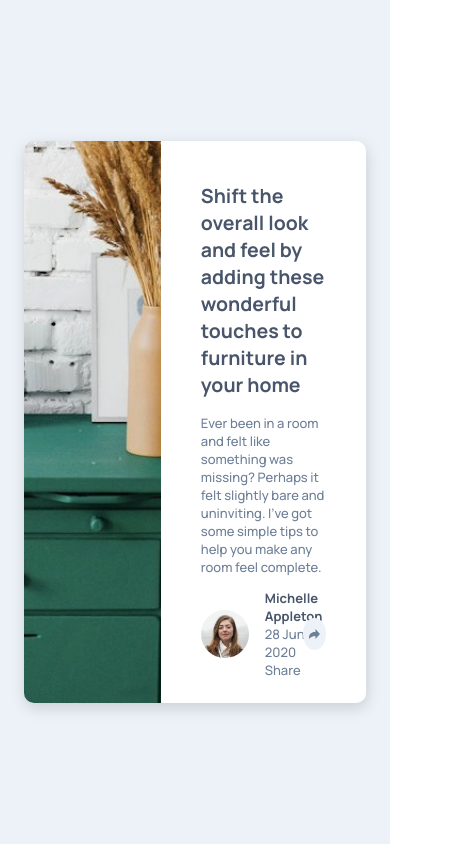
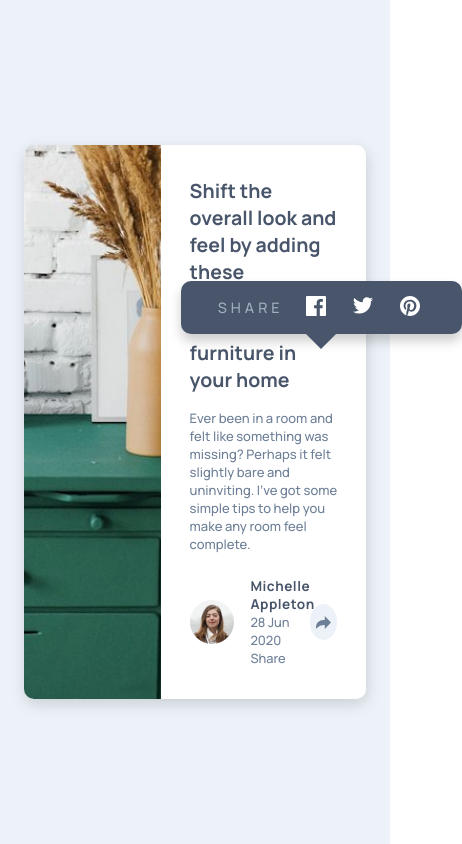
Before and after one commit to mehmet-emin-git/article-preview-component, a plain HTML site: page index.html in a window 390 px wide. Both pictures are taken after a click on the button 314 px from the left and 633 px from the top of the page. Shown: the whole page, 462 px wide, since content can reach past the window. Drawn offline with Linux system fonts and the light colour scheme.

Commit message:
styling the popup and adding the javascript funcrionaliy

```diff
--- a/index.html
+++ b/index.html
@@ -12,20 +12,22 @@
     />
     <title>Article preview component</title>
     <link rel="stylesheet" href="styles.css" />
+    <script src="script.js" defer></script>
   </head>
   <body>
     <div class="container">
+      <div class="wrapper">
         <div class="component flex">
           <div class="image"></div>
           <div class="content">
             <h2>
-            Shift the overall look and feel by adding these wonderful touches to
-            furniture in your home
+              Shift the overall look and feel by adding these wonderful touches
+              to furniture in your home
             </h2>
             <p>
-            Ever been in a room and felt like something was missing? Perhaps it
-            felt slightly bare and uninviting. I’ve got some simple tips to help
-            you make any room feel complete.
+              Ever been in a room and felt like something was missing? Perhaps
+              it felt slightly bare and uninviting. I’ve got some simple tips to
+              help you make any room feel complete.
             </p>
             <div class="user flex">
               <div class="info flex">
@@ -35,7 +37,7 @@
                   class="avatar"
                 />
                 <div class="name">
-                <h4>Michelle Appleton</h4>
+                  <h3>Michelle Appleton</h3>
                   <p>28 Jun 2020 Share</p>
                 </div>
               </div>
@@ -44,15 +46,28 @@
               </button>
               <div class="social">
                 <p>share</p>
+                <ul class="flex icons">
+                  <li>
                     <a href="https://facebook.com"
-                ><img src="./images/icon-facebook.svg" alt="facebook icon"
+                      ><img
+                        src="./images/icon-facebook.svg"
+                        alt="facebook icon"
                     /></a>
+                  </li>
+                  <li>
                     <a href="https://twitter.com"
                       ><img src="./images/icon-twitter.svg" alt="twitter icon"
                     /></a>
+                  </li>
+                  <li>
                     <a href="https://pinterest.com"
-                ><img src="./images/icon-pinterest.svg" alt="pinterest icon"
+                      ><img
+                        src="./images/icon-pinterest.svg"
+                        alt="pinterest icon"
                     /></a>
+                  </li>
+                </ul>
+              </div>
             </div>
           </div>
         </div>
--- /dev/null
+++ b/script.js
@@ -0,0 +1,6 @@
+const share = document.querySelector(".share");
+const social = document.querySelector(".social");
+
+share.addEventListener("click", () => {
+  social.classList.toggle("show");
+});
--- a/styles.scss
+++ b/styles.scss
@@ -41,18 +41,26 @@ p {
   justify-content: space-between;
 }
 
+.wrapper {
+  position: relative;
+}
+
 // ------------------ Component styles -----------------------
 
 .component {
   max-width: 700px;
+  border-radius: 10px;
   box-shadow: 1px 5px 15px rgba(0, 0, 0, 0.15);
-  border-radius: 10px;
-  overflow: hidden;
+  overflow-x: hidden;
 
   .content {
     background: white;
     width: 60%;
-    padding: 1.5rem 2.5rem;
+    padding: 2rem 1.8rem;
+
+    h2 {
+      margin-top: 0;
+    }
   }
 
   .image {
@@ -62,21 +70,28 @@ p {
 
   .user {
     align-items: center;
+    margin-top: 1.5rem;
 
     .info {
       align-items: center;
 
       .avatar {
         border-radius: 50%;
-        width: 3rem;
-        height: 3rem;
+        width: 2.8rem;
+        height: 2.8rem;
       }
 
       .name {
         margin-left: 1rem;
-        h4,
+        h3,
         p {
           margin: 0;
+          font-size: 0.8rem;
+        }
+
+        h3 {
+          font-size: 0.85rem;
+          letter-spacing: 0.5px;
         }
       }
     }
@@ -88,14 +103,69 @@ p {
       display: flex;
       justify-content: center;
       align-items: center;
-      width: 2rem;
-      height: 2rem;
+      width: 2.2rem;
+      height: 2.2rem;
       border-radius: 50%;
       cursor: pointer;
+      transition: 0.1s ease-out all;
+
+      &:hover,
+      &:active {
+        background-color: $very-dark-grayish-blue;
+      }
+    }
+
+    .social {
+      position: absolute;
+      background: $very-dark-grayish-blue;
+      padding: 0.1rem 2.3rem;
+      border-radius: 10px;
+      display: flex;
+      justify-content: space-evenly;
+      align-items: center;
+      top: 8.5rem;
+      right: -6rem;
+      box-shadow: 0px 7px 12px rgba(0, 0, 0, 0.2);
+      opacity: 0;
+      transform: translateY(2rem);
+      transition: 0.2s ease-out all;
+
+      &.show {
+        opacity: 1;
+        transform: translateY(0);
+      }
+
+      &::after {
+        content: "";
+        position: absolute;
+        top: 3rem;
+        right: 43%;
+        border-left: 20px solid transparent;
+        border-right: 20px solid transparent;
+        border-top: 20px solid $very-dark-grayish-blue;
+      }
+
+      p {
+        color: white;
+        text-transform: uppercase;
+        font-weight: 400;
+        font-size: 0.9rem;
+        color: $grayish-blue;
+        letter-spacing: 4px;
+      }
+
+      .icons {
+        padding-left: 0;
+        align-items: center;
+        justify-content: space-around;
+
+        li {
+          margin-left: 1.1rem;
+          a {
+            padding: 0.3rem;
+          }
+        }
+      }
     }
   }
 }
-
-.social {
-  display: none;
-}
```
Also changed, not shown: images/icon-share-white.svg (added), styles.css, 1 other file. Lines whose indentation alone changed are shown as unchanged.
